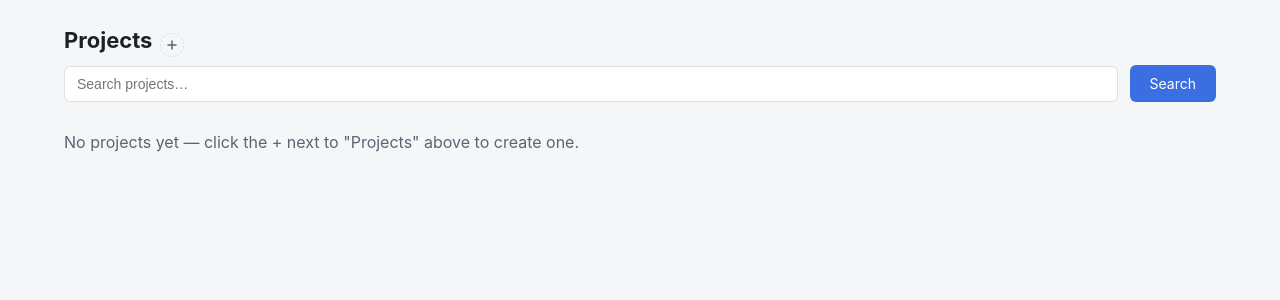
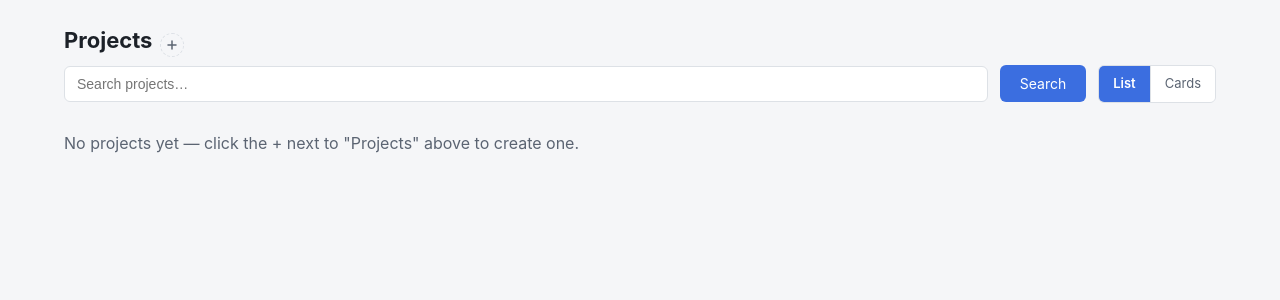
Before and after one commit to joannewood/spool, a FastAPI app: page /projects in a window 1280 px wide. Shown: the part 56-356 px from the top of the page. Run offline with FastAPI, Linux system fonts and the light colour scheme; parts of the project's set-up code (start-up, migrations or seed data) failed here and were passed over; some libraries are stand-ins or nearby versions.

Commit message:
Add a List/Cards view toggle to /projects
/projects can now render its project list as a grid of the same cards
used on the search page (banner, thumbnail collage, ext badges, file
count) instead of only the nested tree/flat list — a plain two-link
segmented control next to the search box, persisted via a
projects_view cookie (same resolve-then-persist pattern already used
for the bulk-review pages' page_size) so the choice survives future
visits without needing to re-toggle it.

New queries.attach_project_card_visuals(projects) mirrors what
_collapse_fully_matching_projects already computes for a collapsed
search result (up to MAX_PROJECT_CARD_THUMBNAILS thumbnails, sorted
distinct extensions with .step/.stp merged) but for a project's *own*
confirmed membership directly, with no search/collapse logic involved
— one batched query keyed off every requested project's id, not one
per project. Card view reuses the exact same project_card() macro
already built for the search page, so both surfaces stay visually
identical for free.

Card view composes with search exactly like list view already does:
searching narrows which projects appear as cards, using the same
search_projects(q) results list_view already renders flat. The search
form carries a hidden `view` field so live search-as-you-type (the
existing htmx partial swap) never resets the toggle back to list.

7 new tests: attach_project_card_visuals (thumbnails/extensions
gathered, confirmed-only membership, empty-list no-op) and route-level
coverage (cards view renders cards not tree, list stays the default,
cookie persistence across a request with no explicit ?view=, and cards
view narrowing correctly under a search query — this last test also
confirms the create-project modal's parent-project dropdown correctly
stays unfiltered by the search box, a real distinction worth asserting
since it looked like a bug on first read of the raw response).

Verified live: toggling to Cards re-renders the whole page as a project
grid, and a follow-up plain reload with no query param stays on Cards
(cookie working), confirmed via real browser navigation.

Co-Authored-By: Claude Sonnet 5 <noreply@anthropic.com>
Claude-Session: https://claude.ai/code/session_01Ww8rVnHfzcntrAGRYsSKmk

```diff
--- a/services/api/spool_api/main.py
+++ b/services/api/spool_api/main.py
@@ -51,6 +51,7 @@ SORT_OPTIONS = [
 
 
 BULK_REVIEW_PAGE_SIZE_COOKIE = "bulk_review_page_size"
+PROJECTS_VIEW_COOKIE = "projects_view"
 
 
 def _resolve_bulk_review_paging(request, page, page_size_param):
@@ -259,19 +260,41 @@ def _build_project_tree(rows):
 
 
 @app.get("/projects", response_class=HTMLResponse)
-def projects_index(request: Request, q: str = ""):
+def projects_index(request: Request, q: str = "", view: str = None):
+    # An explicit `view` query value wins (the toggle links always send
+    # one); otherwise fall back to a previously-saved cookie, defaulting
+    # to the original tree/list view — same resolve-then-persist pattern
+    # already used for the bulk-review pages' page_size.
+    if view not in ("list", "cards"):
+        view = request.cookies.get(PROJECTS_VIEW_COOKIE, "list")
+    if view not in ("list", "cards"):
+        view = "list"
+
     projects = queries.list_projects()
-    return templates.TemplateResponse(
+    search_results = queries.search_projects(q) if q else None
+    card_projects = None
+    if view == "cards":
+        # Cards always render as a flat grid — reuses the search-results
+        # list when searching (already flat), or every project otherwise,
+        # since a nested tree doesn't have a natural grid layout anyway.
+        card_projects = search_results if search_results is not None else list(projects)
+        queries.attach_project_card_visuals(card_projects)
+
+    response = templates.TemplateResponse(
         request,
         "projects.html",
         {
             "projects": projects,
             "tree": _build_project_tree(projects),
             "q": q,
-            "search_results": queries.search_projects(q) if q else None,
+            "view": view,
+            "search_results": search_results,
+            "card_projects": card_projects,
             "cleanup_count": queries.count_projects_needing_name_cleanup(),
         },
     )
+    response.set_cookie(PROJECTS_VIEW_COOKIE, view, max_age=31536000)
+    return response
 
 
 @app.post("/projects")
--- a/services/api/spool_api/queries.py
+++ b/services/api/spool_api/queries.py
@@ -628,6 +628,48 @@ def search_projects(q):
     ]
 
 
+def attach_project_card_visuals(projects):
+    """Attaches `thumbnails` (up to MAX_PROJECT_CARD_THUMBNAILS real file
+    thumbnails) and `extensions` (sorted distinct file types, .step/.stp
+    merged) to each project dict in place — the same two fields
+    _collapse_fully_matching_projects computes for a collapsed search
+    result, reused here so /projects' card view can render with the
+    identical project_card() macro. One batched query keyed off every
+    given project's id (not one query per project), covering each
+    project's *own* confirmed active membership directly rather than
+    reusing any search/collapse machinery, since this isn't about a
+    search matching — every project just always shows its own files."""
+    project_ids = [p["id"] for p in projects]
+    if not project_ids:
+        return
+    with get_connection() as conn:
+        with conn.cursor(row_factory=dict_row) as cur:
+            cur.execute(
+                """
+                SELECT pf.project_id, f.thumbnail_path, f.content_hash, f.ext
+                FROM project_files pf
+                JOIN files f ON f.id = pf.file_id AND f.status = 'active'
+                WHERE pf.status = 'confirmed' AND pf.project_id = ANY(%s)
+                ORDER BY f.first_seen_at DESC
+                """,
+                (project_ids,),
+            )
+            rows = cur.fetchall()
+    thumbnails_by_project = {}
+    extensions_by_project = {}
+    for r in rows:
+        pid = r["project_id"]
+        if r["thumbnail_path"]:
+            bucket = thumbnails_by_project.setdefault(pid, [])
+            if len(bucket) < MAX_PROJECT_CARD_THUMBNAILS:
+                bucket.append({"thumbnail_path": r["thumbnail_path"], "content_hash": r["content_hash"]})
+        ext = ".step" if r["ext"] in (".step", ".stp") else r["ext"]
+        extensions_by_project.setdefault(pid, set()).add(ext)
+    for p in projects:
+        p["thumbnails"] = thumbnails_by_project.get(p["id"], [])
+        p["extensions"] = sorted(extensions_by_project.get(p["id"], set()))
+
+
 def get_project(project_id):
     with get_connection() as conn:
         with conn.cursor(row_factory=dict_row) as cur:
--- a/services/api/spool_api/static/style.css
+++ b/services/api/spool_api/static/style.css
@@ -159,6 +159,29 @@ main {
   gap: 12px;
   margin-bottom: 18px;
 }
+/* /projects' list/cards toggle sits next to its search form — a plain
+   two-link segmented control (full page navigation on click, not
+   htmx-driven; occasional enough that a reload is unnoticeable) rather
+   than a <select>, since there are only ever the two options. */
+.searchbar-row { display: flex; align-items: center; gap: 12px; flex-wrap: wrap; margin-bottom: 18px; }
+.searchbar-row .searchbar { margin-bottom: 0; flex: 1 1 auto; }
+.view-toggle {
+  display: flex;
+  border: 1px solid var(--border);
+  border-radius: 6px;
+  overflow: hidden;
+  flex-shrink: 0;
+}
+.view-toggle a {
+  padding: 8px 14px;
+  font-size: var(--fs-sm);
+  color: var(--ink-muted);
+  text-decoration: none;
+  background: var(--surface);
+}
+.view-toggle a:hover { color: var(--accent); }
+.view-toggle a.active { background: var(--accent); color: #fff; font-weight: 600; }
+.view-toggle a + a { border-left: 1px solid var(--border); }
 /* Sits directly below the Job queue/Watched roots panels on
    /admin/status, outside their own .panel card — without this it reads
    as glued to the Watched roots table right above it. */
--- a/services/api/spool_api/templates/projects.html
+++ b/services/api/spool_api/templates/projects.html
@@ -1,5 +1,6 @@
 {% extends "base.html" %}
 {% import "_icons.html" as icons %}
+{% import "_file_card.html" as cards %}
 {% block title %}Projects — SPOOL{% endblock %}
 {% block content %}
 
@@ -32,15 +33,31 @@
   </form>
 </dialog>
 
+<div class="searchbar-row">
   <form class="searchbar" method="GET" action="/projects"
         hx-get="/projects" hx-target="#project-list" hx-select="#project-list" hx-swap="outerHTML" hx-push-url="true"
         hx-trigger="input changed delay:250ms from:input[name='q']">
     <input type="search" name="q" placeholder="Search projects…" value="{{ q }}" autocomplete="off">
+    <input type="hidden" name="view" value="{{ view }}">
     <button type="submit">Search</button>
   </form>
 
+  <div class="view-toggle">
+    <a href="/projects?view=list{{ ('&q=' ~ (q | urlencode)) if q }}" class="{{ 'active' if view == 'list' }}">List</a>
+    <a href="/projects?view=cards{{ ('&q=' ~ (q | urlencode)) if q }}" class="{{ 'active' if view == 'cards' }}">Cards</a>
+  </div>
+</div>
+
 <div id="project-list">
-{% if search_results is not none %}
+{% if view == "cards" %}
+  <div class="grid">
+    {% for p in card_projects %}
+    {{ cards.project_card(p) }}
+    {% else %}
+    <p class="empty">{% if q %}No projects match "{{ q }}".{% else %}No projects yet — click the + next to "Projects" above to create one.{% endif %}</p>
+    {% endfor %}
+  </div>
+{% elif search_results is not none %}
   <div class="project-tree">
     {% for p in search_results %}
     <div class="project-node">
```
Also changed, not shown: tests/api/test_queries.py (+42 -0 lines), tests/api/test_routes.py (+55 -0 lines). Lines whose indentation alone changed are shown as unchanged.
